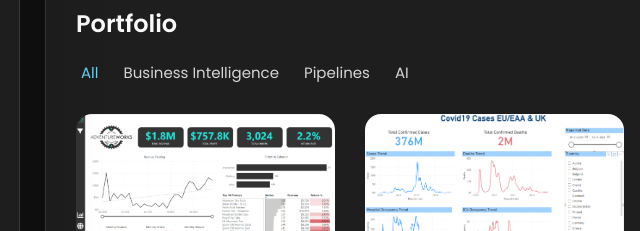
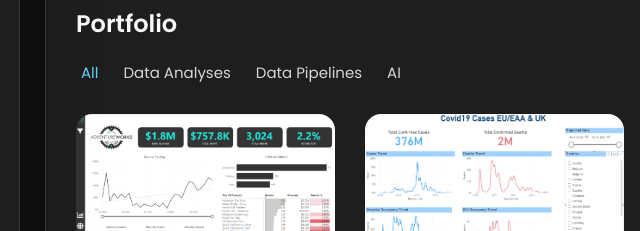
Before and after one commit to SidEnigma/iamsid.github.io, a plain HTML site: page index.html in a window 1280 px wide. Shown: the part 381-612 px from the top of the page, 295-935 px from the left. Drawn offline with nearby package versions, Linux system fonts and the light colour scheme.

Commit message:
modified tab names BI->DA & Pipelines->Data Pipelines

```diff
--- a/index.html
+++ b/index.html
@@ -238,11 +238,11 @@
             </li>
 
             <li class="filter-item">
-              <button data-filter-btn>Business Intelligence</button>
+              <button data-filter-btn>Data Analyses</button>
             </li>
 
             <li class="filter-item">
-              <button data-filter-btn>Pipelines</button>
+              <button data-filter-btn>Data Pipelines</button>
             </li>
 
             <li class="filter-item">
@@ -281,11 +281,11 @@
               </li>
 
               <li class="select-item">
-                <button data-select-item>Business Intelligence</button>
+                <button data-select-item>Data Analyses</button>
               </li>
 
               <li class="select-item">
-                <button data-select-item>Pipelines</button>
+                <button data-select-item>Data Pipelines</button>
               </li>
 
               <li class="select-item">
@@ -299,7 +299,7 @@
 
           <ul class="project-list">
 
-            <li class="project-item  active" data-filter-item data-category="business intelligence">
+            <li class="project-item  active" data-filter-item data-category="data analyses">
               <a href="https://github.com/SidEnigma/AdventureWorksDashboard">
 
                 <figure class="project-img">
@@ -317,7 +317,7 @@
               </a>
             </li>
 
-            <li class="project-item  active" data-filter-item data-category="pipelines">
+            <li class="project-item  active" data-filter-item data-category="data pipelines">
               <a href="https://www.linkedin.com/pulse/data-engineering-pipeline-azure-factory-covid-19-project-sahoo-er4he/">
 
                 <figure class="project-img">
@@ -335,7 +335,7 @@
               </a>
             </li>
 
-            <li class="project-item  active" data-filter-item data-category="pipelines">
+            <li class="project-item  active" data-filter-item data-category="data pipelines">
               <a href="https://github.com/SidEnigma/ForexDataPipeline">
 
                 <figure class="project-img">
@@ -390,7 +390,7 @@
 
             </li>
 
-            <li class="project-item  active" data-filter-item data-category="business intelligence">
+            <li class="project-item  active" data-filter-item data-category="data analyses">
               <a href="https://github.com/SidEnigma/AppleSalesAnalysis">
 
                 <figure class="project-img">
@@ -410,7 +410,7 @@
 
 
 
-            <li class="project-item  active" data-filter-item data-category="business intelligence">
+            <li class="project-item  active" data-filter-item data-category="data analyses">
               <a href="https://public.tableau.com/app/profile/siddhant.sahoo7639/viz/SalesDashboard_17417975164140/Dashboard1">
 
                 <figure class="project-img">
@@ -428,7 +428,7 @@
               </a>
             </li>
 
-            <li class="project-item  active" data-filter-item data-category="business intelligence">
+            <li class="project-item  active" data-filter-item data-category="data analyses">
               <a href="https://github.com/SidEnigma/eCommerce-CRM-Analytics">
 
                 <figure class="project-img">
```
